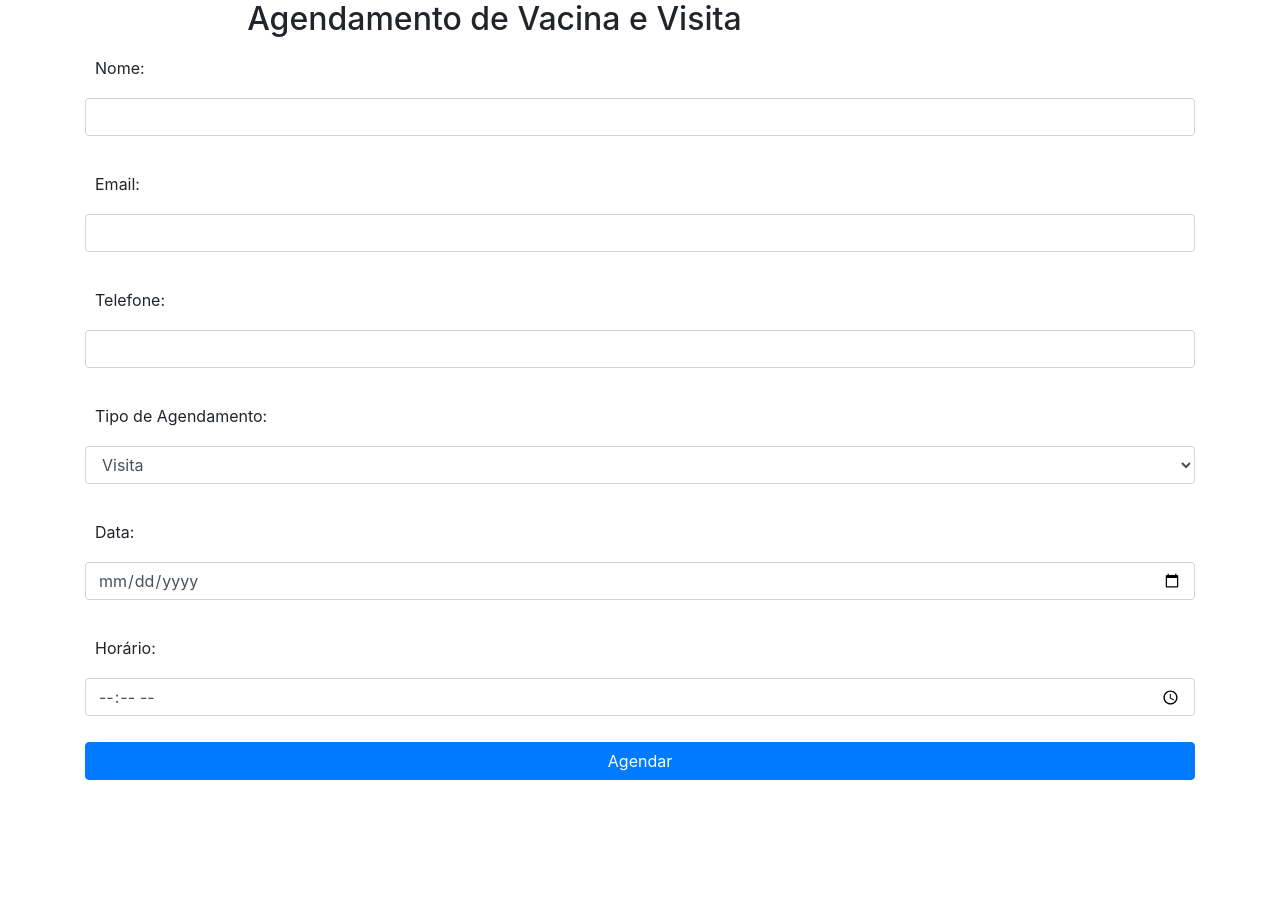
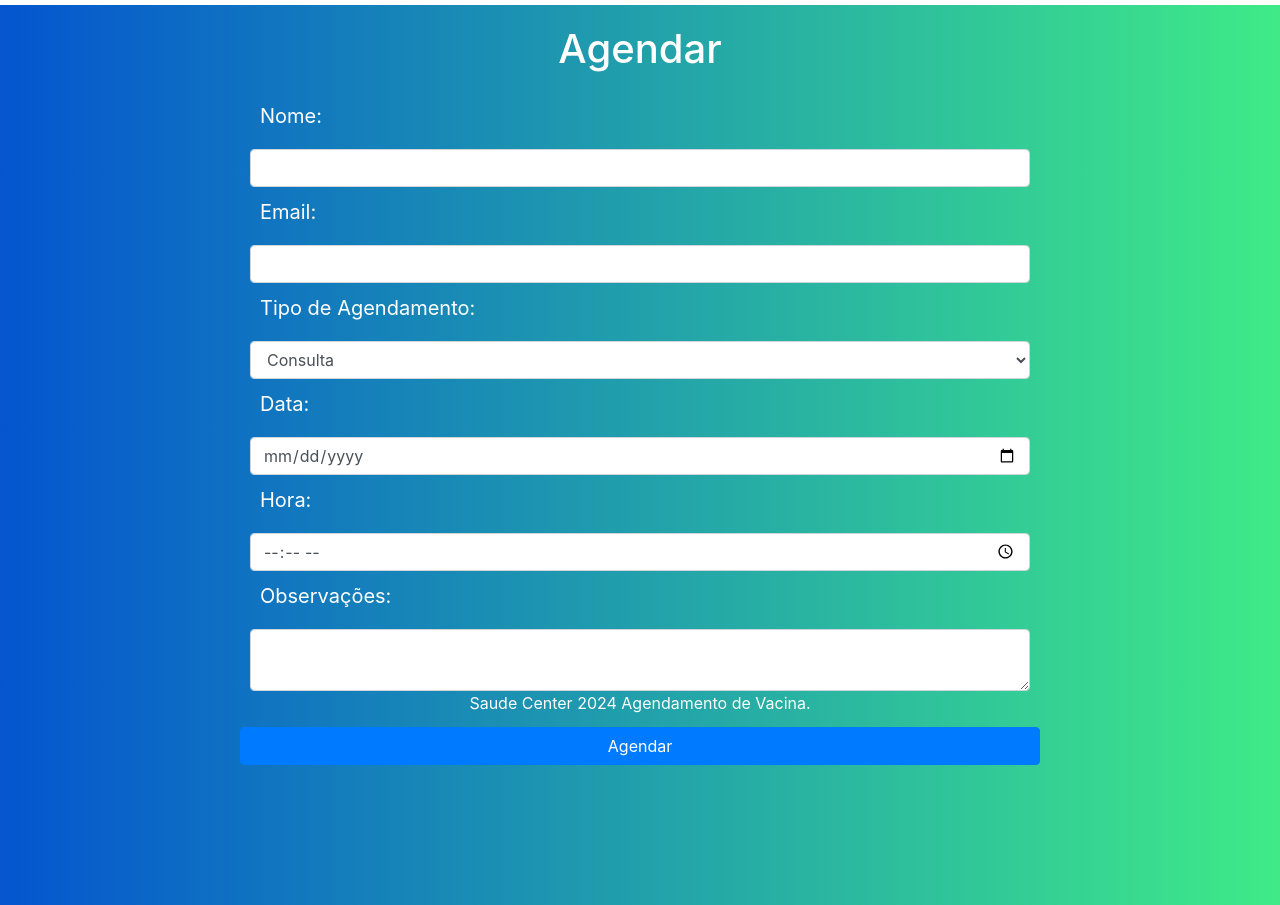
Before and after one commit to ThiagoFelipe01/Hackathon1, a PHP site: page /agendar.php in a window 1280 px wide. Shown: the part 80-985 px from the top of the page. Before the commit the page ends 860 px from the top, so only its background shows below. Run offline with PHP 8.4, Linux system fonts and the light colour scheme.

Commit message:
Atualização Agendamento

```diff
--- a/Php/SaudeCenter/agendar.php
+++ b/Php/SaudeCenter/agendar.php
@@ -1,35 +1,35 @@
 <?php include 'templates/header.php'; ?>
 
-<div class="container">
-        <h2>Agendamento de Vacina e Visita</h2>
-        <form action="agendamento.php" method="post">
+
+    <div class="containeragend">
+        <h1>Agendar</h1>
+        <form action="agendar.php" method="POST">
             <div class="form-group">
                 <label for="nome">Nome:</label>
-                <input type="text" id="nome" name="nome" class="form-control" required>
-            </div>
-            <div class="form-group">
+                <input type="text" class="form-control" id="nome" name="nome" required>
                 <label for="email">Email:</label>
-                <input type="email" id="email" name="email" class="form-control" required>
-            </div>
-            <div class="form-group">
-                <label for="telefone">Telefone:</label>
-                <input type="text" id="telefone" name="telefone" class="form-control" required>
-            </div>
-            <div class="form-group">
-                <label for="tipo_agendamento">Tipo de Agendamento:</label>
-                <select id="tipo_agendamento" name="tipo_agendamento" class="form-control" required>
+                <input type="email" class="form-control" id="email" name="email" required>
+                <label for="tipo">Tipo de Agendamento:</label>
+                <select class="form-control" id="tipo" name="tipo" required>
+                    <option value="consulta">Consulta</option>
                     <option value="visita">Visita</option>
                 </select>
-            </div>
-            <div class="form-group">
-                <label for="data_agendamento">Data:</label>
-                <input type="date" id="data_agendamento" name="data_agendamento" class="form-control" required>
-            </div>
-            <div class="form-group">
-                <label for="horario">Horário:</label>
-                <input type="time" id="horario" name="horario" class="form-control" required>
+                <label for="data">Data:</label>
+                <input type="date" class="form-control" id="data" name="data" required>
+                <label for="hora">Hora:</label>
+                <input type="time" class="form-control" id="hora" name="hora" required>
+                <label for="observacoes">Observações:</label>
+                <textarea class="form-control" id="observacoes" name="observacoes"></textarea>
             </div>
             <button type="submit" class="btn btn-primary">Agendar</button>
         </form>
     </div>
-</div>
+
+
+
+    <!-- Bootstrap JS and dependencies -->
+    <script src="https://code.jquery.com/jquery-3.3.1.slim.min.js"></script>
+    <script src="https://cdnjs.cloudflare.com/ajax/libs/popper.js/1.14.7/umd/popper.min.js"></script>
+    <script src="https://stackpath.bootstrapcdn.com/bootstrap/4.3.1/js/bootstrap.min.js"></script>
+
+<?php include 'templates/footer.php'; ?>
--- /dev/null
+++ b/Php/SaudeCenter/css/agendar.css
@@ -0,0 +1,5 @@
+.containeragend {
+    background-color: linear-gradient(to right, #0455cf, #3feb87);
+    width: 100%;
+    height: 830px;
+}
--- a/Php/SaudeCenter/css/style.css
+++ b/Php/SaudeCenter/css/style.css
@@ -210,7 +210,38 @@ footer p{
     margin: 5px;
 }
 
+.containeragend {
+    background: linear-gradient(to right, #0455cf, #3feb87);
+    width: 100%;
+    height: 900px;
+    display: flex;
+    align-items: center;
+    flex-direction: column;
+}
+
+.containeragend h1 {
+    font-size: 40px;
+    color: #FFF;
+    text-align: center;
+    font-style: bold;
+    margin-top: 20px;
+}
+
+.form-group {
+    align-items: center;
+    padding: 10px;
+    width: 800px;
+
+}
+
+.containeragend label {
+    color: #FFF;
+    font-size: 20px
+
+}
+
 @media (max-width: 768px) {
+
     .containercontact h1 {
         font-size: 30px;
     }
--- a/Php/SaudeCenter/index.php
+++ b/Php/SaudeCenter/index.php
@@ -6,7 +6,7 @@
         <h4>Facilitar o agendamento de vacinas e visitas para idosos é essencial para garantir sua saúde e bem-estar.<br>
             Este serviço permite que familiares e cuidadores marquem compromissos médicos de forma rápida e
             eficiente, assegurando que os idosos recebam a atenção necessária sem complicações.</h4>
-        <a class="btn btn-primary btn-lg" href="#" role="button">Agende Agora</a>
+        <a class="btn btn-primary btn-lg" href="agendar.php" role="button">Agende Agora</a>
     </div>
 
     <div class="containerimg">
```
Also changed, not shown: Php/SaudeCenter/agendamento.php (+51 -14 lines), Php/SaudeCenter/imagens/undraw_my_password_re_ydq7.svg (added).
